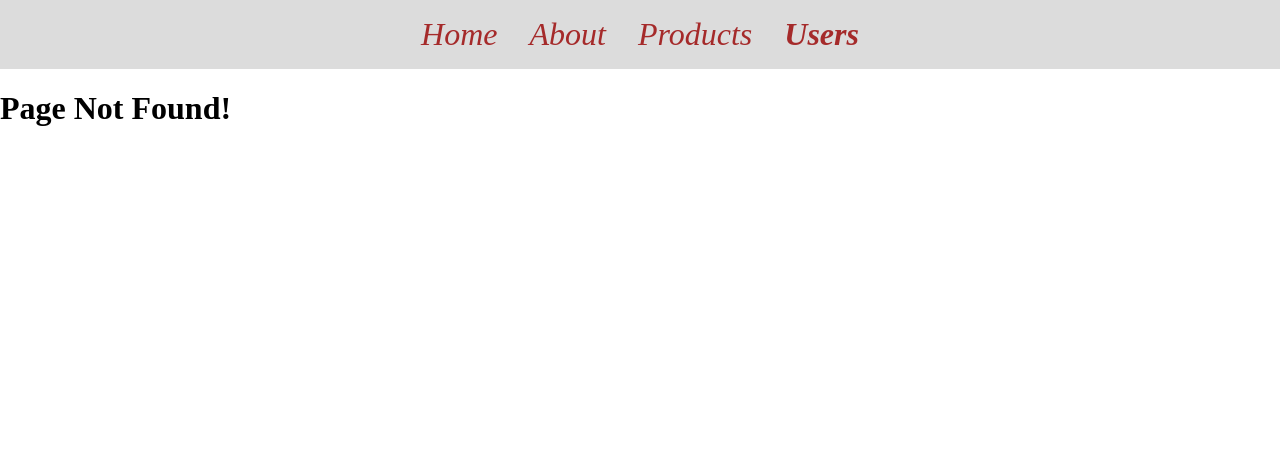
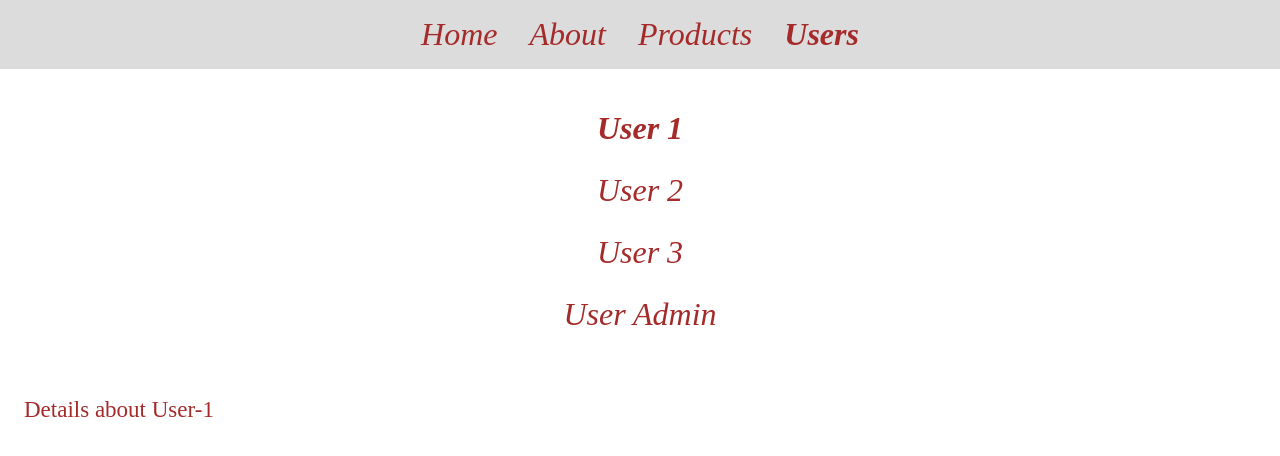
Before and after one commit to azamsyedmohd/React-Router-V6, a React (Vite) app: page /users/1 in a window 1280 px wide. Before the commit this address had no page. Shown: the top 456 px of the page. Built offline with nearby package versions, Linux system fonts and the light colour scheme.

Commit message:
useParams( )  Hook Used

```diff
--- a/src/App.jsx
+++ b/src/App.jsx
@@ -9,6 +9,7 @@ import FeaturedProducts from "./Components/FeaturedProducts";
 import NewProducts from "./Components/NewProducts";
 import Users from "./Components/Users";
 import Admin from "./Components/Admin";
+import UserDetails from "./Components/UserDetails";
 function App() {
   return (
     <>
@@ -23,7 +24,7 @@ function App() {
           <Route path="newProducts" element={<NewProducts />} />
         </Route>
         <Route path="/users" element={<Users />}>
-          {/* <Route path=":id" element={<UserDetails />} /> */}
+          <Route path=":id" element={<UserDetails />} />
           <Route path="admin" element={<Admin />} />
         </Route>
         <Route path="*" element={<NotMatch />}></Route>
--- a/src/Components/Admin.jsx
+++ b/src/Components/Admin.jsx
@@ -1,7 +1,16 @@
 const Admin = () => {
   return (
     <>
-      <h1>Admin User</h1>
+      <h1
+        style={{
+          color: "brown",
+          fontSize: 23,
+          fontWeight: "lighter",
+          margin: "1.5rem",
+        }}
+      >
+        Admin User
+      </h1>
     </>
   );
 };
--- a/src/Components/Products.jsx
+++ b/src/Components/Products.jsx
@@ -17,7 +17,7 @@ const Products = () => {
               padding: "0.5rem",
               borderRadius: "8px",
               fontSize: 18,
-              textAlign: "left",
+              textAlign: "center",
             }}
           />
         </section>
--- /dev/null
+++ b/src/Components/UserDetails.jsx
@@ -0,0 +1,21 @@
+import { useParams } from "react-router-dom";
+const UserDetails = () => {
+  const { id } = useParams();
+  return (
+    <>
+      <section>
+        <h1
+          style={{
+            color: "brown",
+            fontSize: 23,
+            fontWeight: "lighter",
+            margin: "1.5rem",
+          }}
+        >
+          Details about User-{id}
+        </h1>
+      </section>
+    </>
+  );
+};
+export default UserDetails;
--- a/src/Components/Users.jsx
+++ b/src/Components/Users.jsx
@@ -1,4 +1,14 @@
+import { NavLink, Outlet } from "react-router-dom";
 const Users = () => {
+  const navLinkStyles = ({ isActive }) => {
+    return {
+      fontWeight: isActive ? "bold" : "normal",
+      textDecoration: "none",
+      fontSize: "2rem",
+      color: "brown",
+      fontStyle: "italic",
+    };
+  };
   return (
     <>
       <section
@@ -9,10 +19,29 @@ const Users = () => {
           textAlign: "center",
         }}
       >
-        <h1>User 1</h1>
-        <h1>User 2</h1>
-        <h1>User 3</h1>
-        <h1>User Admin</h1>
+        <h1>
+          <NavLink style={navLinkStyles} to="1">
+            User 1
+          </NavLink>
+        </h1>
+        <h1>
+          <NavLink style={navLinkStyles} to="2">
+            User 2
+          </NavLink>
+        </h1>
+        <h1>
+          <NavLink style={navLinkStyles} to="3">
+            User 3
+          </NavLink>
+        </h1>
+        <h1>
+          <NavLink style={navLinkStyles} to="admin">
+            User Admin
+          </NavLink>
+        </h1>
+      </section>
+      <section>
+        <Outlet />
       </section>
     </>
   );
```
